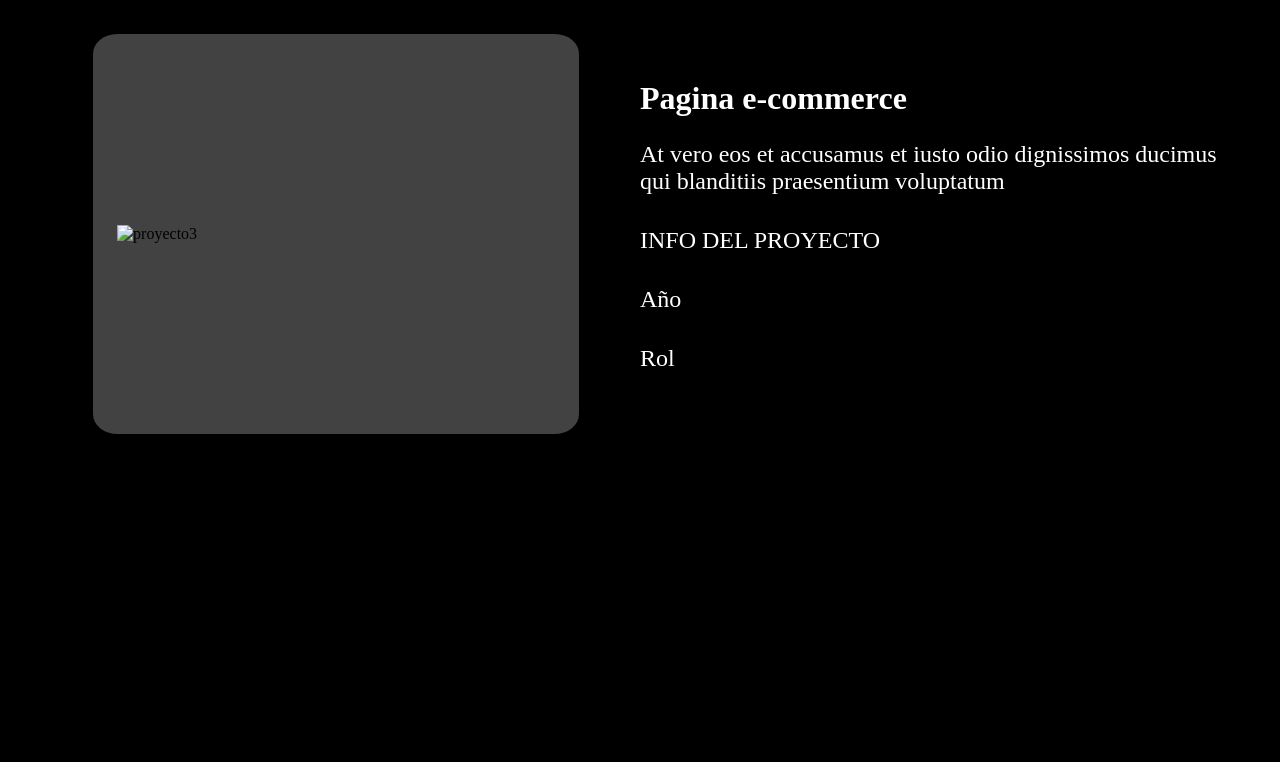
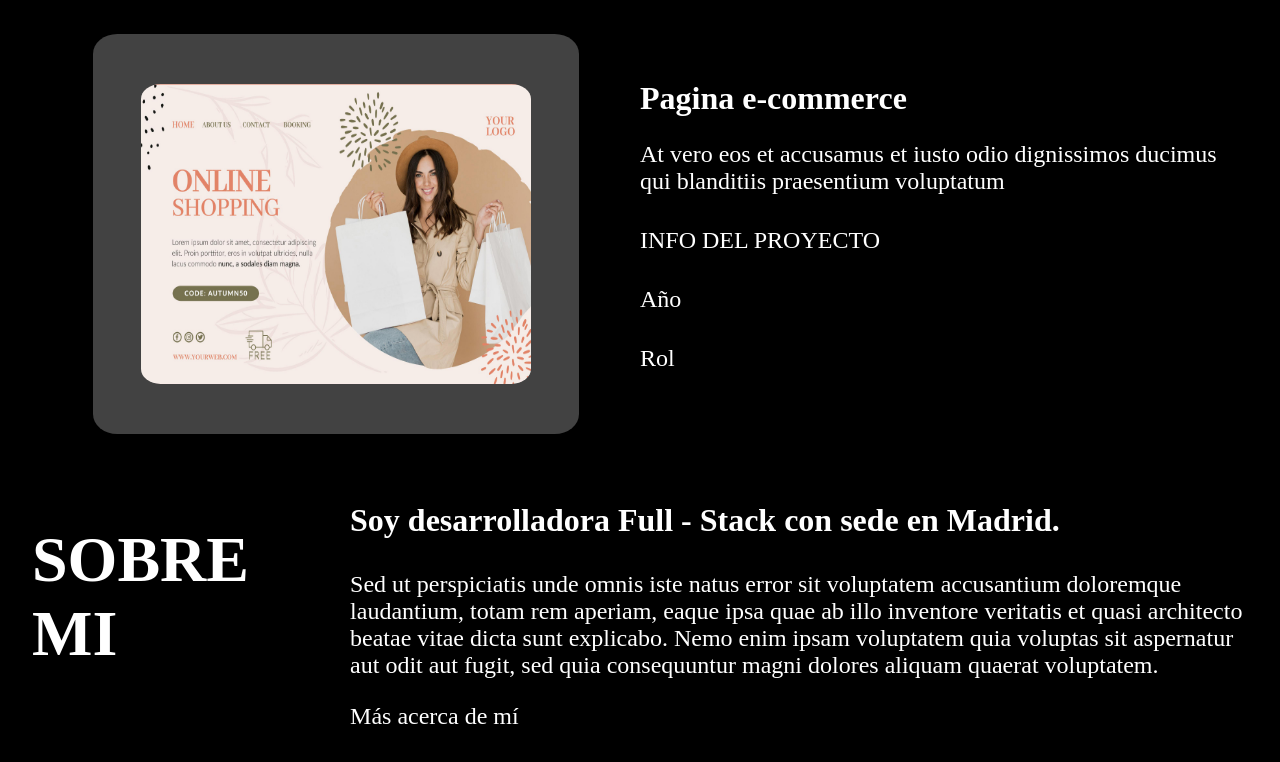
Before and after one commit to marie-adi/Portfolio, a plain HTML site: page index.html in a window 1280 px wide. Shown: the part 1644-2406 px from the top of the page. Before the commit the page ends 2146 px from the top, so only its background shows below. Drawn offline with Linux system fonts and the light colour scheme.

Commit message:
cambios en imagenes y sobre mi

```diff
--- a/index.html
+++ b/index.html
@@ -66,7 +66,9 @@
                 <!-- contenedor proyecto1 -->
                <div class="contenedor-proyecto">
                     <div class="fondoImagen-proyecto">
-                        <img src="Imagenes\3870509.jpg" alt="proyecto1">
+                        <div>
+                            <img src="Imagenes\8561278.jpg" alt="proyecto1">
+                        </div>
                     </div>
                     <div class="letrasProyecto">
                         <h3>
@@ -92,7 +94,9 @@
                 <!-- contenedor proyecto2 -->
                 <div class="contenedor-proyecto">
                     <div class="fondoImagen-proyecto">
-                        <img src="" alt="proyecto2">
+                        <div>
+                            <img src="Imagenes\3870509.jpg" alt="proyecto2">
+                        </div>
                     </div>
                     <div class="letrasProyecto">
                         <h3>
@@ -118,7 +122,9 @@
                 <!-- contenedor proyecto3 -->
                 <div class="contenedor-proyecto">
                     <div class="fondoImagen-proyecto">
-                        <img src="" alt="proyecto3">
+                        <div>
+                            <img src="Imagenes\4109578.jpg" alt="proyecto3">
+                        </div>
                     </div>
                     <div class="letrasProyecto">
                         <h3>
@@ -140,6 +146,26 @@
                 </div>
             </div>
             <!-- termina proyectos -->
+
+             <!-- comienza sobre mi -->
+              <div class="containerSobremi">
+                <div class="sobremi">
+                    <h2>
+                        SOBRE MI
+                    </h2>
+                </div>
+                <div>
+                    <h3>
+                        Soy desarrolladora Full - Stack con sede en Madrid.
+                    </h3>
+                    <p>
+                        Sed ut perspiciatis unde omnis iste natus error sit voluptatem accusantium doloremque laudantium, totam rem aperiam, eaque ipsa quae ab illo inventore veritatis et quasi architecto beatae vitae dicta sunt explicabo. Nemo enim ipsam voluptatem quia voluptas sit aspernatur aut odit aut fugit, sed quia consequuntur magni dolores aliquam quaerat voluptatem.
+                    </p>
+                    <p>
+                        Más acerca de mí
+                    </p>
+                </div>
+              </div>
      </div>
 </body>
 </html>
--- a/style.css
+++ b/style.css
@@ -56,13 +56,13 @@ nav{
     flex-direction: row;
     width: 100%;
     justify-content: space-between;
-
 }
 
 button{
     color: black;
     background-color: #757FD8;
     border-radius: 30%;
+    border: none;
     height: 30px;
 }
 
@@ -121,7 +121,13 @@ p{
 }
 
 .fondoImagen-proyecto img{
-    width: 90%;
+    width: 80%;
+    border-radius: 5%;
+    margin-left: 10%;
+    min-height: 300px;
+    display: flex;
+    justify-content: center;
+    align-items: center;
 }
 
 .letrasProyecto{
@@ -139,3 +145,13 @@ p{
 .letrasProyecto p{
     margin: 1rem 0;
 }
+
+.containerSobremi {
+    width: 100%;
+    display: flex;
+    justify-content: space-between;
+}
+
+.sobremi{
+    width: 100%;
+}
```
Also changed, not shown: Imagenes/4109578.jpg (added), 1 other file.
